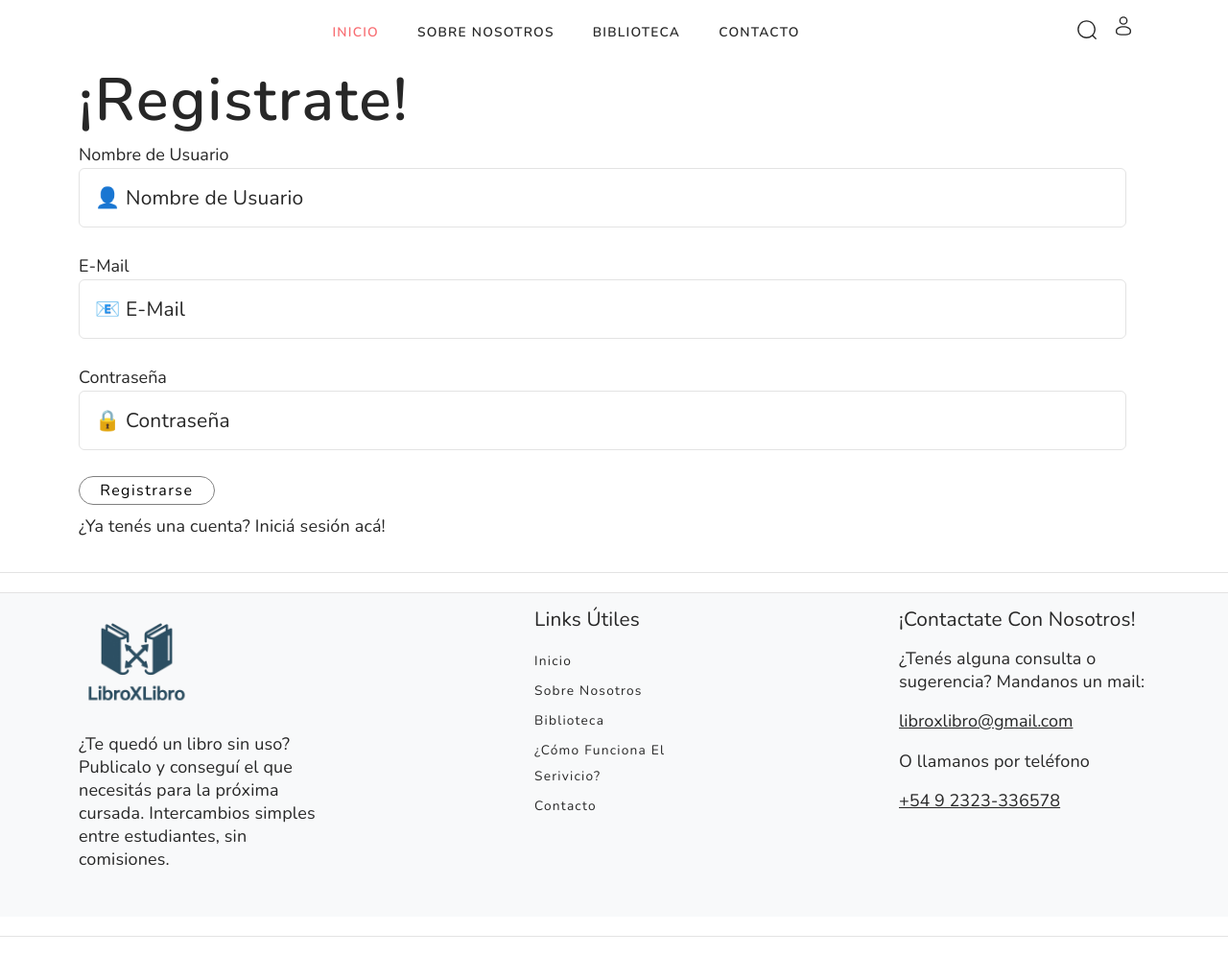
After one commit to Tastor2k2/TPG-IDS, a Flask app: page /registrarse in a window 1280 px wide. The commit adds this page. Shown: the whole page at 96% size. Run offline with Flask 3, Linux system fonts and the light colour scheme.

Commit message:
Creacion templates 'iniciar_sesion.html', 'registrarse.html' y 'perfil.html', ampliación del 'app.py', donde se crean las rutas a 'iniciar_sesion', 'registrarse' y 'perfil', cambios en el 'base.html', para que el footer quede siempre abajo y agregar el logo.

```diff
--- a/app_front_end/app.py
+++ b/app_front_end/app.py
@@ -48,6 +48,31 @@ def contacto():
                                 mensj=mensaje))
     return render_template('contacto.html',titulo=title,horarios=diccionario_horarios)
 
+@app.route('/iniciar_sesion',methods=['GET','POST'])
+def iniciar_sesion():
+    title="Iniciar sesión"
+    if request.method == 'POST':
+        mail = request.form.get('email_usuario')
+        contrasena = request.form.get('contrasena_usuario')
+        return redirect(url_for('index',email=mail,password=contrasena))
+    return render_template('iniciar_sesion.html',titulo=title)
+
+@app.route('/registrarse',methods=['GET','POST'])
+def registrarse():
+    title="Registrarse"
+    if request.method == 'POST':
+        usuario = request.form.get('nombre_usuario')
+        mail = request.form.get('email_registro')
+        contrasena = request.form.get('contrasena_registro')
+        return redirect(url_for('index',user=usuario,email=mail,password=contrasena))
+    return render_template('registrarse.html',titulo=title)
+
+@app.route('/perfil')
+def perfil():
+    title="Mi Perfil"
+    return render_template('perfil.html',titulo=title)
+
+
 @app.route('/formulario_enviado')
 def formulario_enviado():
     title = "Gracias Por Tu Mensaje"
--- a/app_front_end/templates/base.html
+++ b/app_front_end/templates/base.html
@@ -19,7 +19,7 @@
     <link rel="preconnect" href="https://fonts.gstatic.com" crossorigin>
     <link href="https://fonts.googleapis.com/css2?family=Nunito:ital,wght@0,200..1000;1,200..1000&display=swap" rel="stylesheet">
   </head>
-  <body>
+  <body class="d-flex flex-column min-vh-100">
     <svg xmlns="http://www.w3.org/2000/svg" style="display: none;">
       <symbol id="search" xmlns="http://www.w3.org/2000/symbolsvg" viewBox="0 0 24 24">
         <path fill="currentColor" fill-rule="evenodd"
@@ -203,65 +203,12 @@
                     </a>
                   </li>
                   <li class="pe-3">
-                    <a href="#" data-bs-toggle="modal" data-bs-target="#exampleModal">
-                      <svg class="user">
-                        <use xlink:href="#user"></use>
-                      </svg>
-                    </a>
-                    <!-- Modal -->
-                    <div class="modal fade" id="exampleModal" tabindex="-1" aria-labelledby="exampleModalLabel"
-                      aria-hidden="true">
-                      <div class="modal-dialog">
-                        <div class="modal-content">
-                          <div class="modal-header border-bottom-0">
-                            <button type="button" class="btn-close" data-bs-dismiss="modal" aria-label="Close"></button>
-                          </div>
-                          <div class="modal-body">
-                            <div class="tabs-listing">
-                              <nav>
-                                <div class="nav nav-tabs d-flex justify-content-center" id="nav-tab" role="tablist">
-                                  <button class="nav-link text-capitalize active" id="nav-sign-in-tab" data-bs-toggle="tab"
-                                    data-bs-target="#nav-sign-in" type="button" role="tab" aria-controls="nav-sign-in"
-                                    aria-selected="true">Iniciar Sesión</button>
-                                  <button class="nav-link text-capitalize" id="nav-register-tab" data-bs-toggle="tab"
-                                    data-bs-target="#nav-register" type="button" role="tab" aria-controls="nav-register"
-                                    aria-selected="false">Registrate</button>
-                                </div>
-                              </nav>
-                              <div class="tab-content" id="nav-tabContent">
-                                <div class="tab-pane fade active show" id="nav-sign-in" role="tabpanel"
-                                  aria-labelledby="nav-sign-in-tab">
-                                  <div class="form-group py-3">
-                                    <label class="mb-2" for="sign-in">Correo Electrónico *</label>
-                                    <input type="text" minlength="2" name="username" placeholder="Tu Correo Electrónico"
-                                      class="form-control w-100 rounded-3 p-3" required>
-                                  </div>
-                                  <div class="form-group pb-3">
-                                    <label class="mb-2" for="sign-in">Contraseña *</label>
-                                    <input type="password" minlength="2" name="password" placeholder="Tu Contraseña"
-                                      class="form-control w-100 rounded-3 p-3" required>
-                                  </div>
-                                  <button type="submit" name="submit" class="btn btn-dark w-100 my-3">Iniciar Sesión</button>
-                                </div>
-                                <div class="tab-pane fade" id="nav-register" role="tabpanel"
-                                  aria-labelledby="nav-register-tab">
-                                  <div class="form-group py-3">
-                                    <label class="mb-2" for="register">Tu Correo Electrónico *</label>
-                                    <input type="text" minlength="2" name="username" placeholder="Tu Correo Electrónico"
-                                      class="form-control w-100 rounded-3 p-3" required>
-                                  </div>
-                                  <div class="form-group pb-3">
-                                    <label class="mb-2" for="sign-in">Contraseña *</label>
-                                    <input type="password" minlength="2" name="password" placeholder="Tu Contraseña"
-                                      class="form-control w-100 rounded-3 p-3" required>
-                                  </div>
-                                  <button type="submit" name="submit" class="btn btn-dark w-100 my-3">Registrase</button>
-                                </div>
-                              </div>
-                            </div>
-                          </div>
-                        </div>
-                      </div>
+                    <a class="user-link d-inline-flex align-items-center" href="{{ url_for('iniciar_sesion') }}">
+                        <svg class="user" width="24" height="24" aria-hidden="true" focusable="false">
+                          <use xlink:href="#user"></use>
+                        </svg>
+                        <span class="visually-hidden">Iniciar sesión</span>
+                      </a>
                     </div>
                   </li>
                 </ul>
@@ -271,7 +218,7 @@
         </div>
       </nav>
     </header>
-<main>
+<main class="flex-grow-1">
     <div class="container">
         <div class="row">
             <div class="row d-flex flex-wrap justify-content-between">
@@ -282,14 +229,14 @@
     </div>
 </main>
 <hr>
- <footer id="footer" class="padding-small">
+ <footer id="footer" class="mt-auto py-3 bg-light border-top">
       <div class="container">
         <div class="row">
           <div class="footer-top-area">
             <div class="row d-flex flex-wrap justify-content-between">
               <div class="col-lg-3 col-sm-6 pb-3">
                 <div class="footer-menu">
-                  <img src="images/main-logo.png" alt="logo" class="img-fluid mb-2"> <!-- Aca iria el logo -->
+                  <img src="{{ url_for('static',filename='images/logo.webp',_external=True) }}" alt="logo" class="img-fluid mb-2" width="121px">
                   <p>¿Te quedó un libro sin uso? Publicalo y conseguí el que necesitás para la próxima cursada. Intercambios simples entre estudiantes, sin comisiones.</p>
                 </div>
               </div>
--- /dev/null
+++ b/app_front_end/templates/registrarse.html
@@ -0,0 +1,18 @@
+{% extends 'base.html' %}
+
+{% block titulo %}{{ titulo }}{% endblock %}
+
+{% block body %}
+<h1>¡Registrate!</h1>
+    <form action="{{ url_for('registrarse') }}" method="post">
+        <label for="usuario">Nombre de Usuario</label><br>
+        <input type="text" id="usuario" name="nombre_usuario" class="form-control" placeholder="👤 Nombre de Usuario"><br>
+        <label for="mail">E-Mail</label><br>
+        <input type="email" id="mail" name="email_registro" class="form-control" placeholder="📧 E-Mail"><br>
+        <label for="password_user">Contraseña</label><br>
+        <input type="password" id="password_user" name="contrasena_registro" class="form-control" placeholder="🔒 Contraseña"><br>
+        <button type="submit" id="envio" class="btn-formulario">Registrarse</button>
+    </form>
+<p>¿Ya tenés una cuenta? Iniciá sesión <a href="{{ url_for('iniciar_sesion') }}">acá!</a></p>
+
+{% endblock %}
```
Also changed, not shown: app_front_end/templates/iniciar_sesion.html (added, +15 -0 lines), app_front_end/templates/perfil.html (added, +15 -0 lines), app_front_end/static/images/logo.webp (added).
